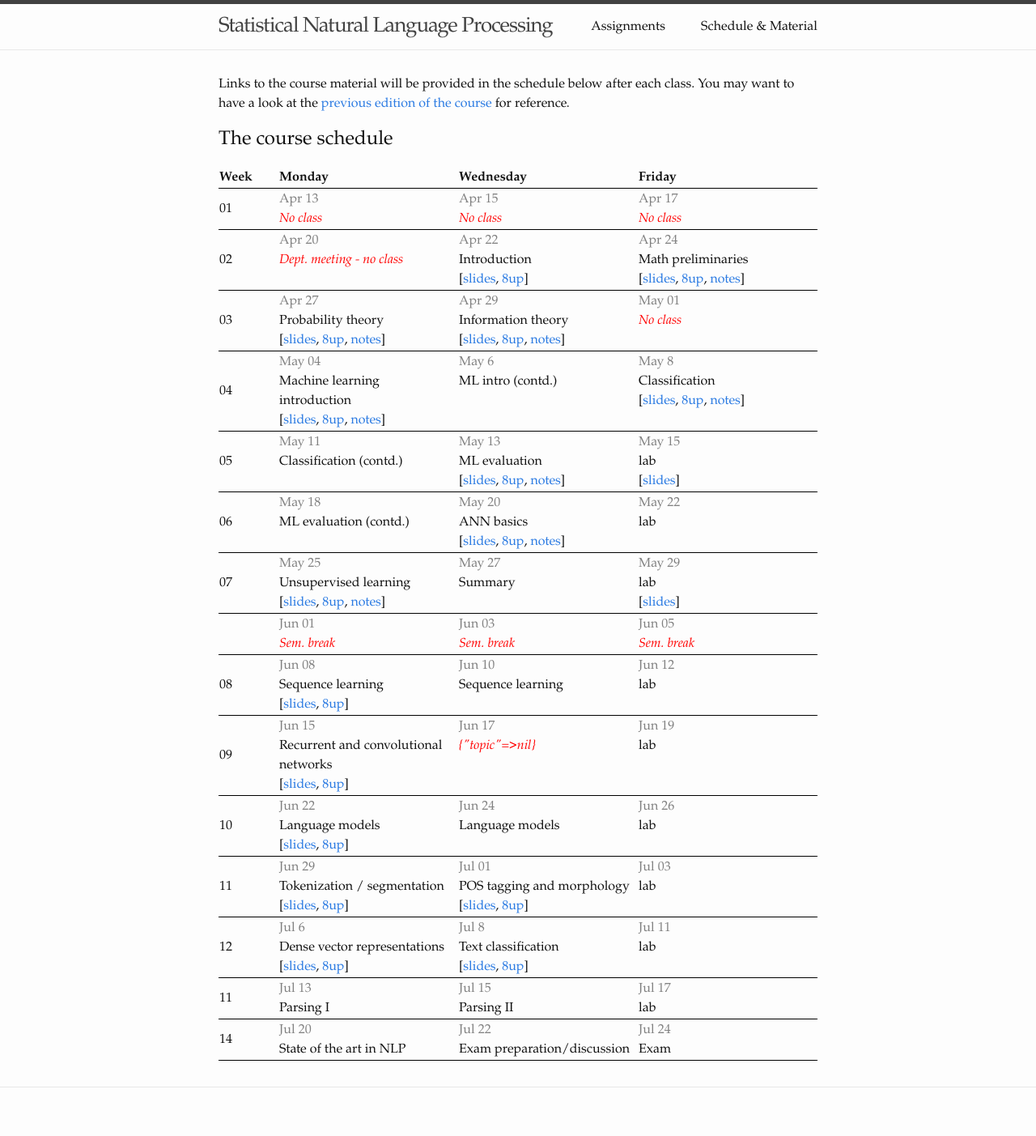
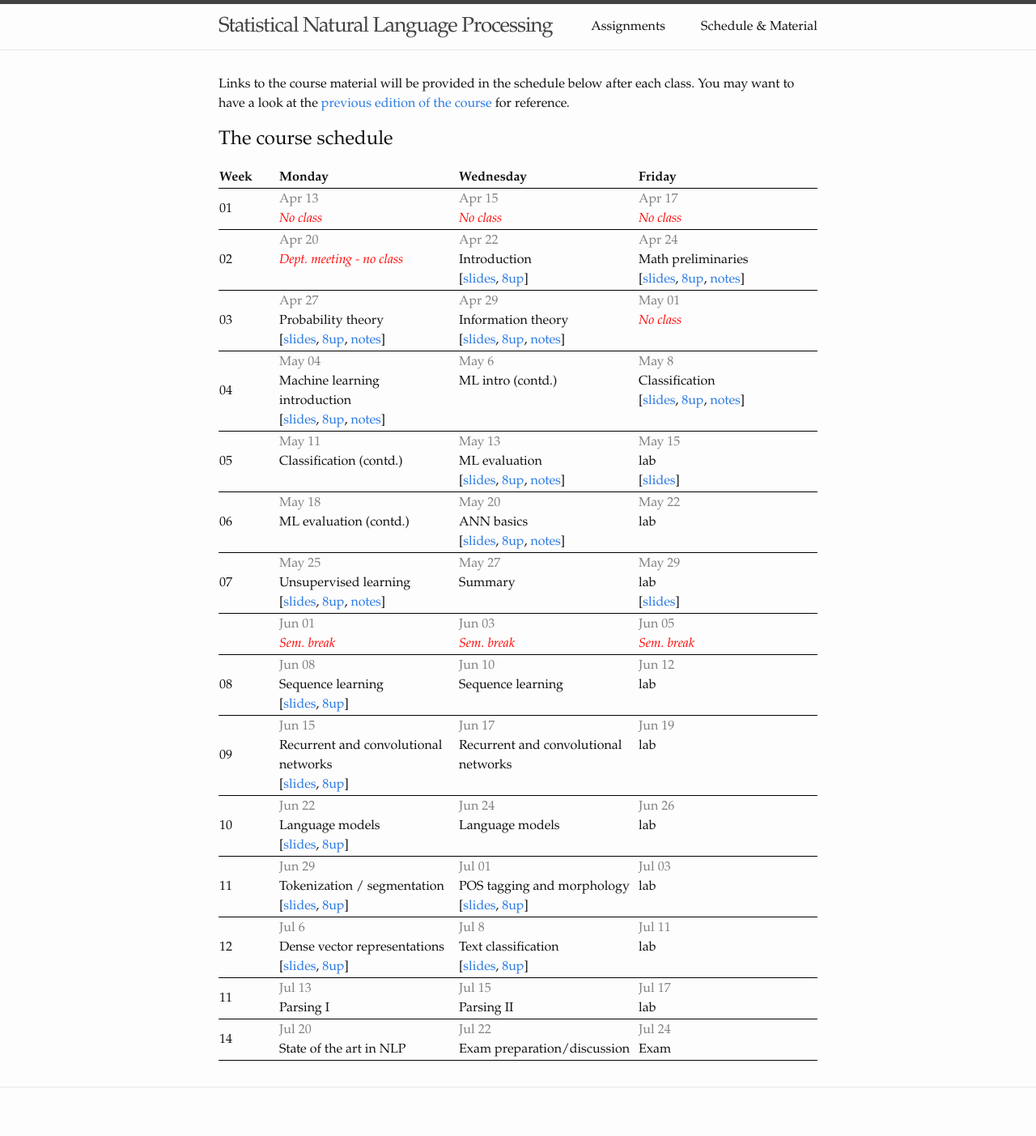
Before and after one commit to snlp2020/snlp2020.github.io, a Jekyll site: the page built from schedule.md, in a window 1280 px wide. Shown: the whole page at 81% size. Built offline with Jekyll 4.4.1, drawn with Linux system fonts in a browser that asks for light colours.

Commit message:
Fix an error in schedule.

```diff
--- a/_data/schedule.yml
+++ b/_data/schedule.yml
@@ -116,7 +116,7 @@
         slides: slides/deep-networks.pdf
         8up: slides/deep-networks-handout.pdf
     Jun 17:
-      topic:
+      topic: Recurrent and convolutional networks
     Jun 19:
       topic: lab
 - week: "10"
```
